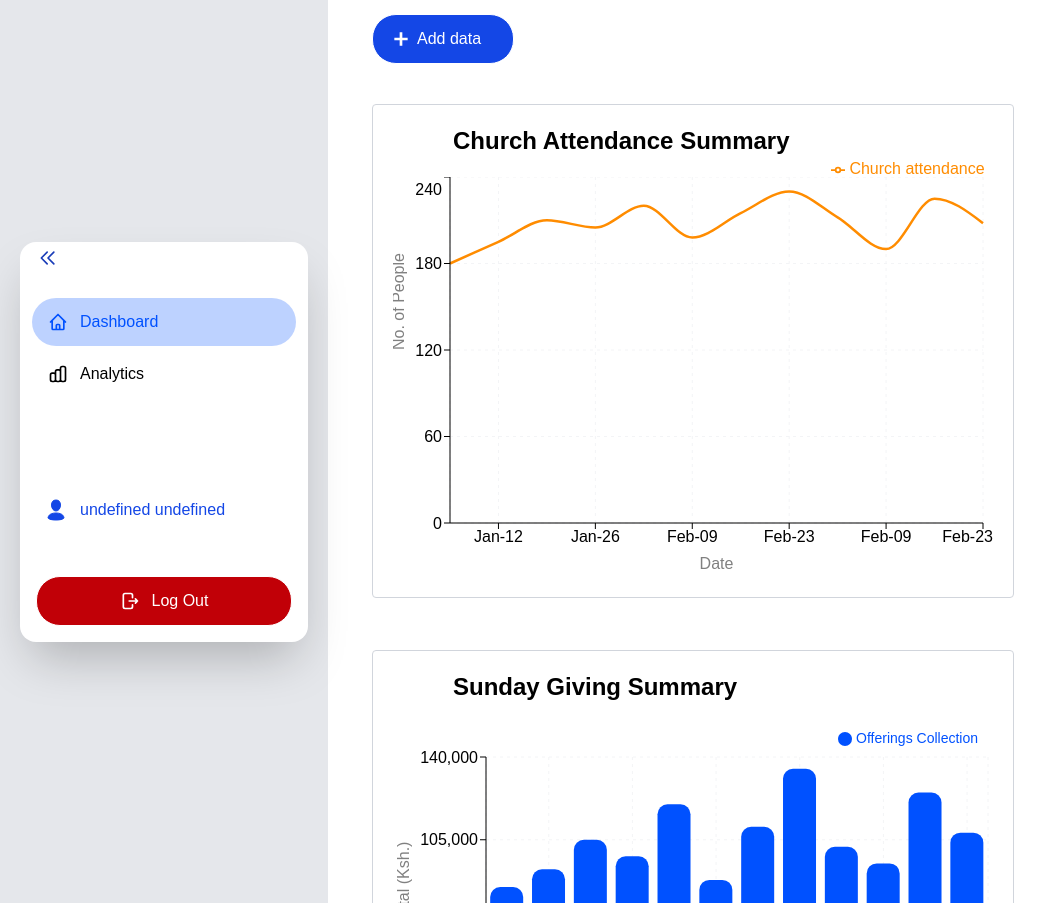
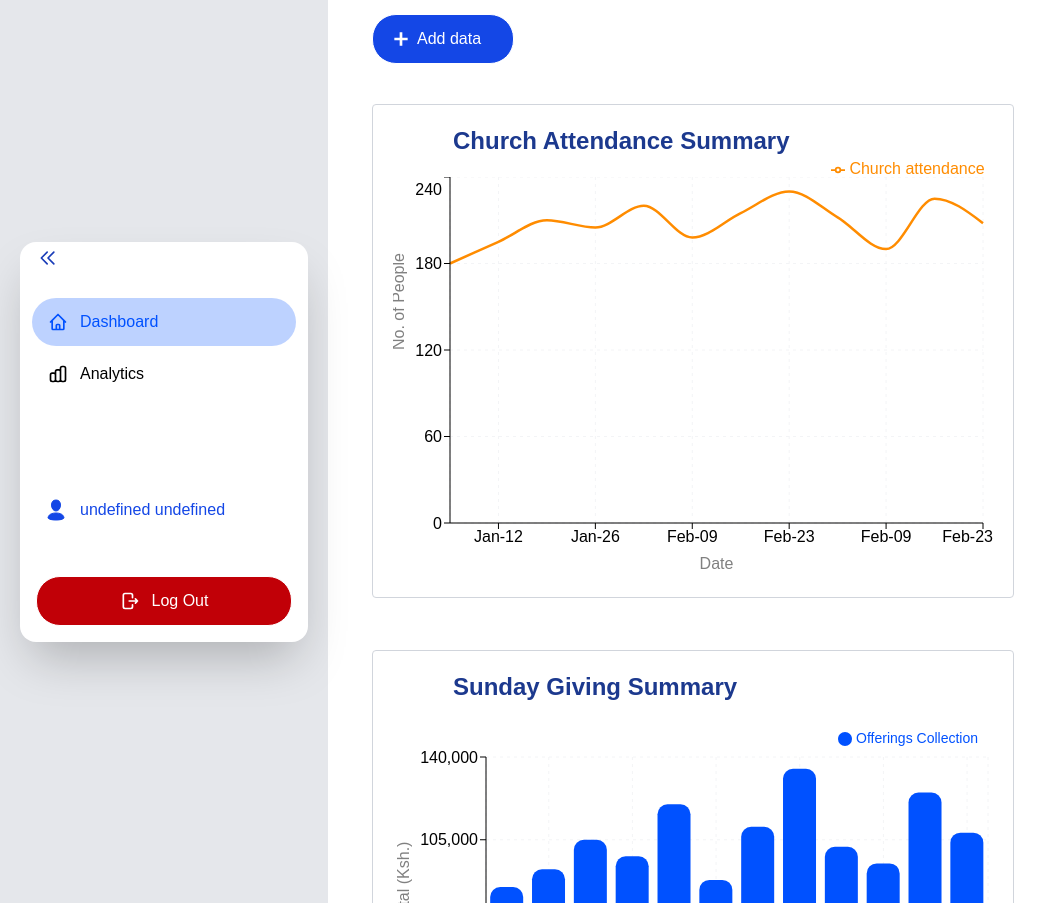
Before and after one commit to SamGombs20/OfferingAnalysisWeb, a Next.js app: page /dashboard in a window 1280 px wide. Shown: the part 280-1183 px from the top of the page, without its empty margins (0-1064 px from the left). Built offline with nearby package versions, Linux system fonts and the light colour scheme.

Commit message:
Update:User dashboard trend charts

```diff
--- a/app/dashboard/page.tsx
+++ b/app/dashboard/page.tsx
@@ -112,13 +112,13 @@ const DashboardPage = () => {
       </button>
       <div className="flex gap-3 items-start justify-between flex-wrap">
         <div className="mt-10 border p-5 border-gray-300 rounded">
-        <p className="font-semibold mb-5 ml-15 text-2xl">
+        <p className="font-semibold mb-5 text-blue-900 ml-15 text-2xl">
           Church Attendance Summary
         </p>
         <AttendanceChart />
       </div>
       <div className="mt-10 border p-5 border-gray-300 rounded">
-        <p className="font-semibold mb-5 ml-15 text-2xl">
+        <p className="font-semibold mb-5 text-blue-900 ml-15 text-2xl">
           Sunday Giving Summary
         </p>
         <OfferingsChart/>
```
